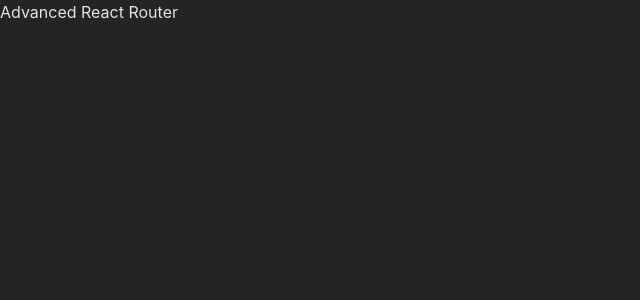
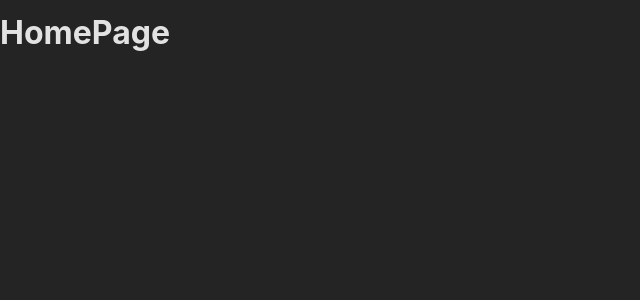
Before and after one commit to colson0x1/advanced-react-router, a React (Create React App) app in the folder frontend/: page / in a window 1280 px wide. Shown: the top 300 px of the page, without its empty margins (0-640 px from the left). Built offline with nearby package versions, Linux system fonts and the light colour scheme.

Commit message:
add routing and route definitions

```diff
--- a/frontend/src/App.jsx
+++ b/frontend/src/App.jsx
@@ -1,5 +1,23 @@
+import { createBrowserRouter, RouterProvider } from 'react-router-dom';
+import EditEventPage from './pages/EditEvent';
+import EventDetailPage from './pages/EventDetail';
+import EventsPage from './pages/Events';
+import HomePage from './pages/Home';
+import NewEventPage from './pages/NewEvent';
+
+// RouterProvider is needed to apply and activate our route definitions
+// createBrowserRouter fn is required to create these route definitions
+
+const router = createBrowserRouter([
+  { path: '/', element: <HomePage /> },
+  { path: '/events', element: <EventsPage /> },
+  { path: '/events/:eventId', element: <EventDetailPage /> },
+  { path: '/events/new', element: <NewEventPage /> },
+  { path: '/events/:eventId/edit', element: <EditEventPage /> },
+]);
+
 function App() {
-  return <div>Advanced React Router</div>;
+  return <RouterProvider router={router} />;
 }
 
 export default App;
```
